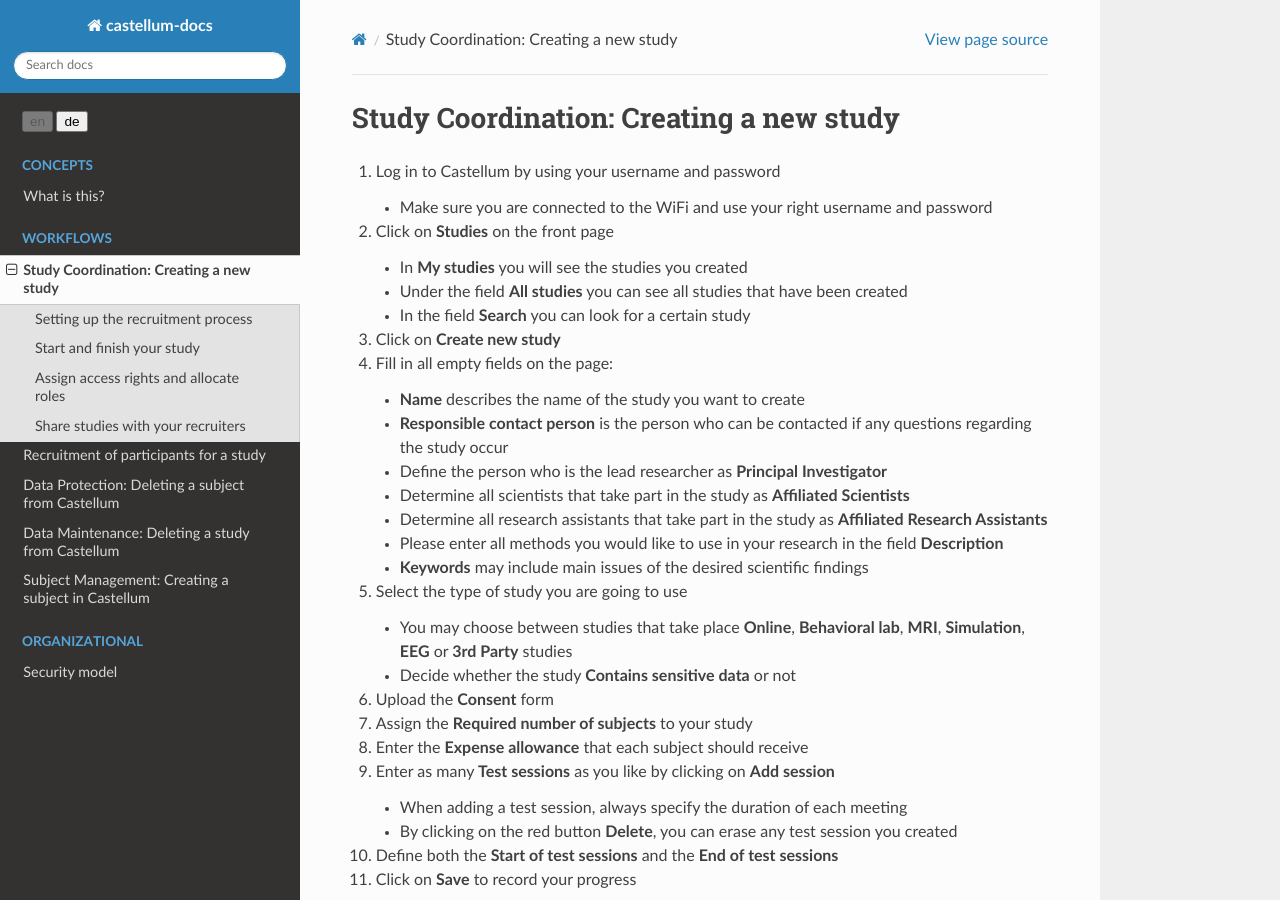
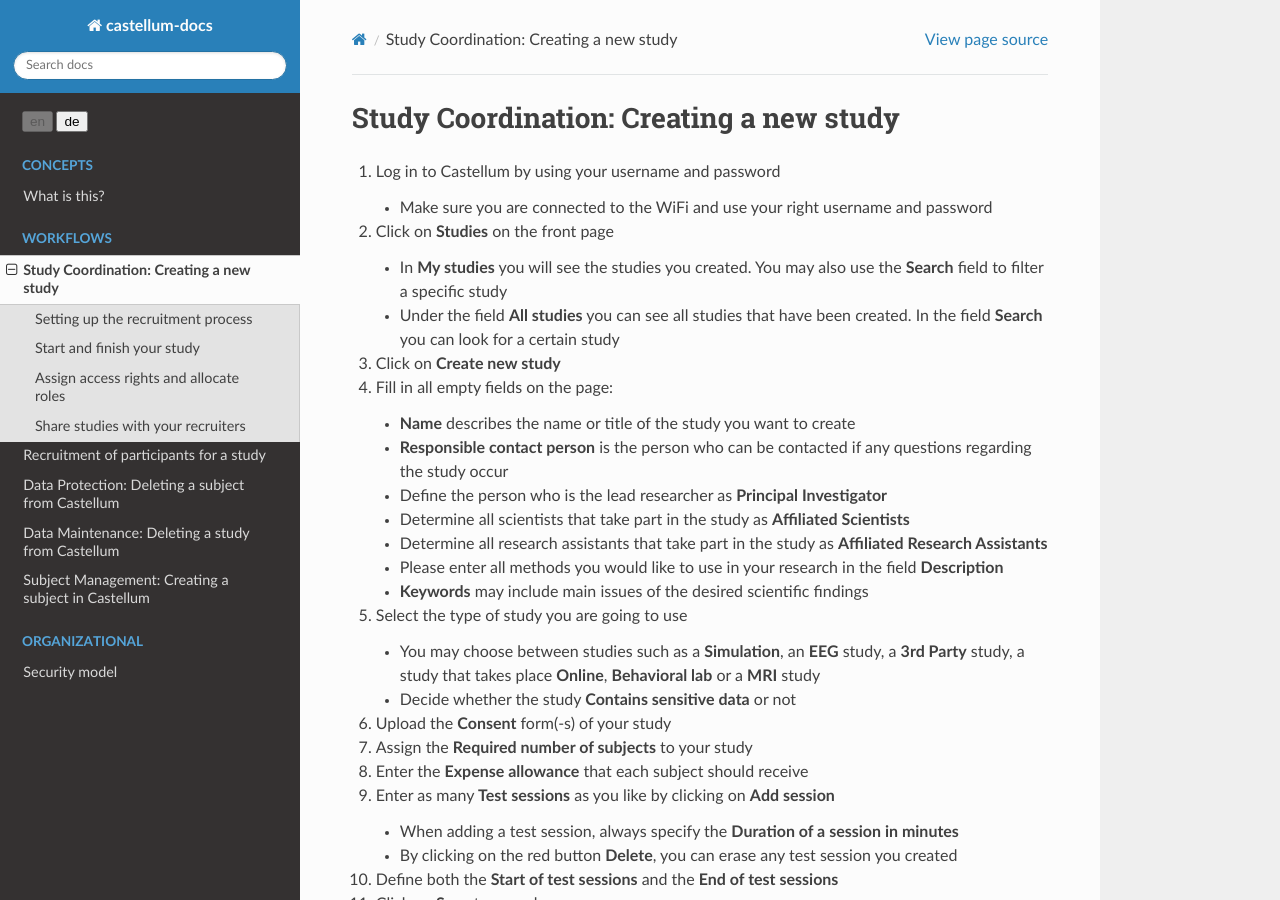
Before and after one commit to DouglasNeuroInformatics/castellum, a Sphinx documentation site: the page built from source/workflows/study-creation.rst, in a window 1280 px wide and 900 px high. Built offline with Sphinx 7.4.7 and the Read the Docs theme 2.0.0, drawn with Linux system fonts in a browser that asks for light colours.

Commit message:
Update study-creation.rst

```diff
--- a/source/workflows/study-creation.rst
+++ b/source/workflows/study-creation.rst
@@ -8,16 +8,16 @@ Study Coordination: Creating a new study
 
 2. Click on **Studies** on the front page
 
-   - In **My studies** you will see the studies you created
+   - In **My studies** you will see the studies you created. You may also use the
+     **Search** field to filter a specific study
    - Under the field **All studies** you can see all studies that have been
-     created
-   - In the field **Search** you can look for a certain study
+     created. In the field **Search** you can look for a certain study
 
 3. Click on **Create new study**
 
 4. Fill in all empty fields on the page:
 
-   - **Name** describes the name of the study you want to create
+   - **Name** describes the name or title of the study you want to create
    - **Responsible contact person** is the person who can be contacted if any
      questions regarding the study occur
    - Define the person who is the lead researcher as **Principal Investigator**
@@ -30,11 +30,12 @@ Study Coordination: Creating a new study
 
 5. Select the type of study you are going to use
 
-   - You may choose between studies that take place **Online**, **Behavioral lab**, **MRI**,
-     **Simulation**, **EEG** or **3rd Party** studies
+   - You may choose between studies such as a **Simulation**, an **EEG** study,
+     a **3rd Party** study, a study that takes place **Online**, **Behavioral
+     lab** or a **MRI** study
    - Decide whether the study **Contains sensitive data** or not
 
-6. Upload the **Consent** form
+6. Upload the **Consent** form(-s) of your study
 
 7. Assign the **Required number of subjects** to your study
 
@@ -42,7 +43,8 @@ Study Coordination: Creating a new study
 
 9. Enter as many **Test sessions** as you like by clicking on **Add session**
 
-   - When adding a test session, always specify the duration of each meeting
+   - When adding a test session, always specify the **Duration of a session in
+     minutes**
    - By clicking on the red button **Delete**, you can erase any test session you
      created
 
```
